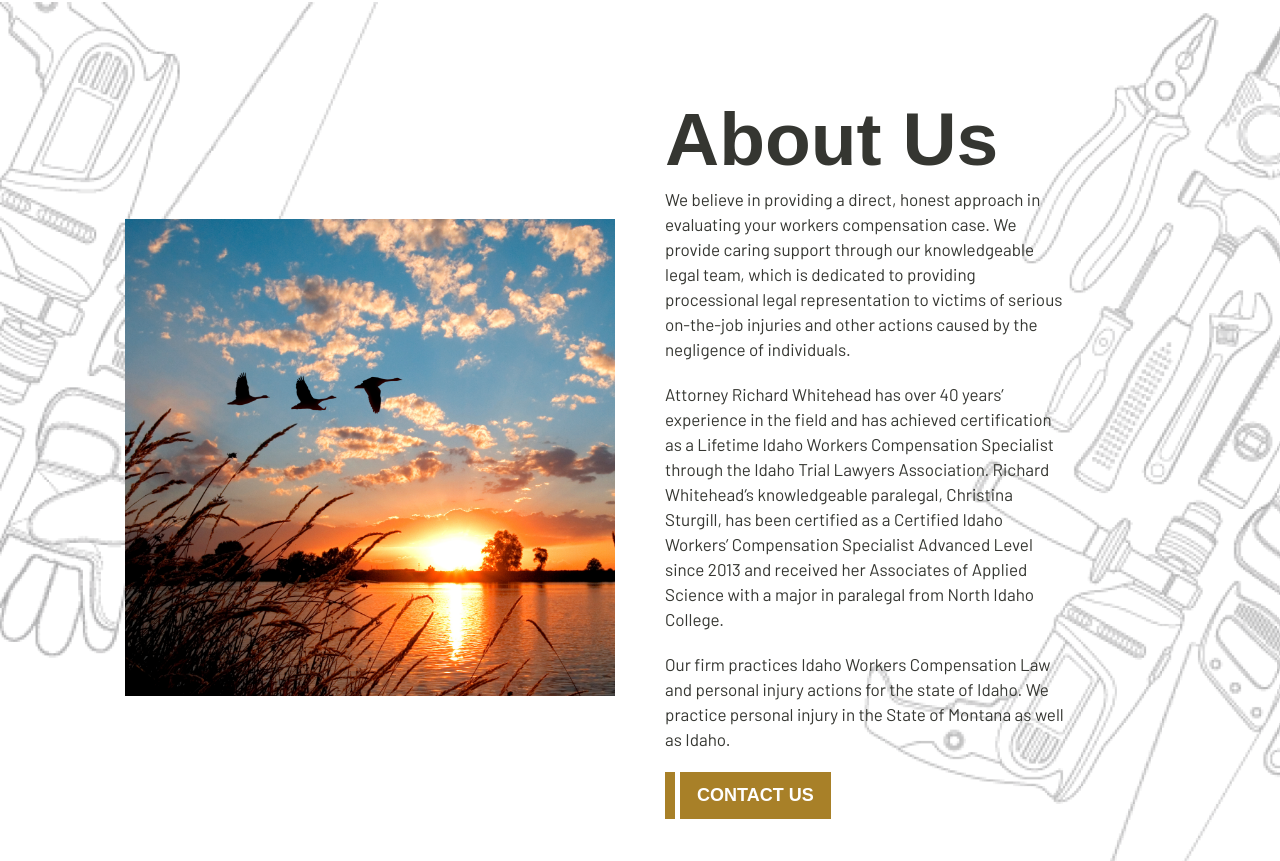
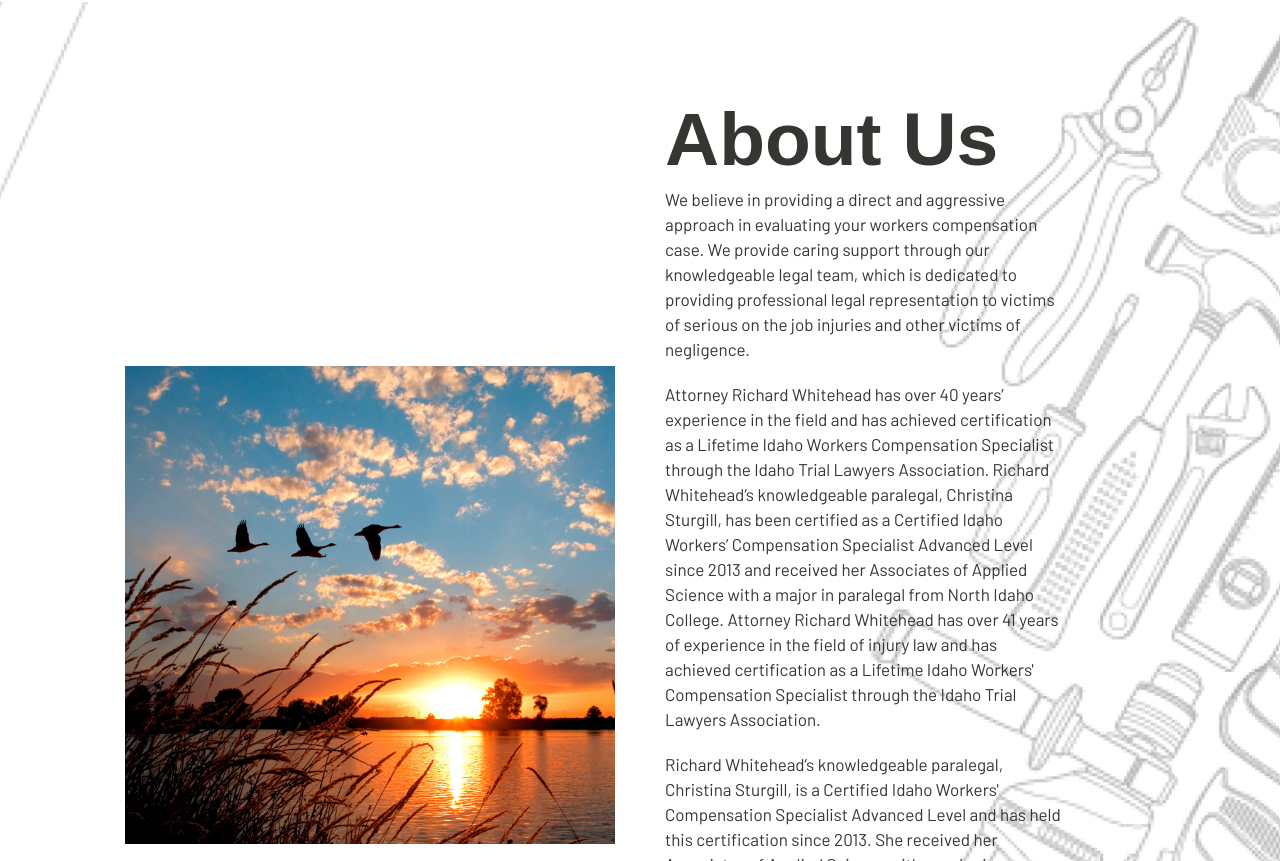
Before and after one commit to TheGeekyNinja/whiteheadlaw.net, a Vue app: page / in a window 1280 px wide. Shown: the part 2479-3340 px from the top of the page. Built offline with nearby package versions, Linux system fonts and the light colour scheme; a web font is replaced by a local one.

Commit message:
Updated about content

```diff
--- a/src/pages/Home.vue
+++ b/src/pages/Home.vue
@@ -213,12 +213,11 @@
           </div>
           <div class="about-us-desc">
             <p>
-              We believe in providing a direct, honest approach in evaluating
-              your workers compensation case. We provide caring support through
-              our knowledgeable legal team, which is dedicated to providing
-              processional legal representation to victims of serious on-the-job
-              injuries and other actions caused by the negligence of
-              individuals.
+              We believe in providing a direct and aggressive approach in evaluating
+              your workers compensation case. We provide caring support through our
+              knowledgeable legal team, which is dedicated to providing professional
+              legal representation to victims of serious on the job injuries and
+              other victims of negligence.
             </p>
             <p>
               Attorney Richard Whitehead has over 40 years’ experience in the
@@ -229,11 +228,22 @@
               Workers’ Compensation Specialist Advanced Level since 2013 and
               received her Associates of Applied Science with a major in
               paralegal from North Idaho College.
+
+              Attorney Richard Whitehead has over 41 years of experience in the
+              field of injury law and has achieved certification as a Lifetime Idaho
+              Workers' Compensation Specialist through the Idaho Trial Lawyers Association.
             </p>
             <p>
-              Our firm practices Idaho Workers Compensation Law and personal
-              injury actions for the state of Idaho. We practice personal injury
-              in the State of Montana as well as Idaho.
+              Richard Whitehead’s knowledgeable paralegal, Christina Sturgill, is a
+              Certified Idaho Workers' Compensation Specialist Advanced Level and has
+              held this certification since 2013. She received her Associates of Applied
+              Science with a major in paralegal from North Idaho College. She has three
+              amazing children who she loves spending time with in the great
+              outdoors of Idaho and Montana.
+            </p>
+            <p>
+              Our firm practices Idaho Workers Compensation Law, personal injury law,
+              and wrongful death actions in Idaho and Montana.
             </p>
           </div>
           <div class="about-us-btn">
```
